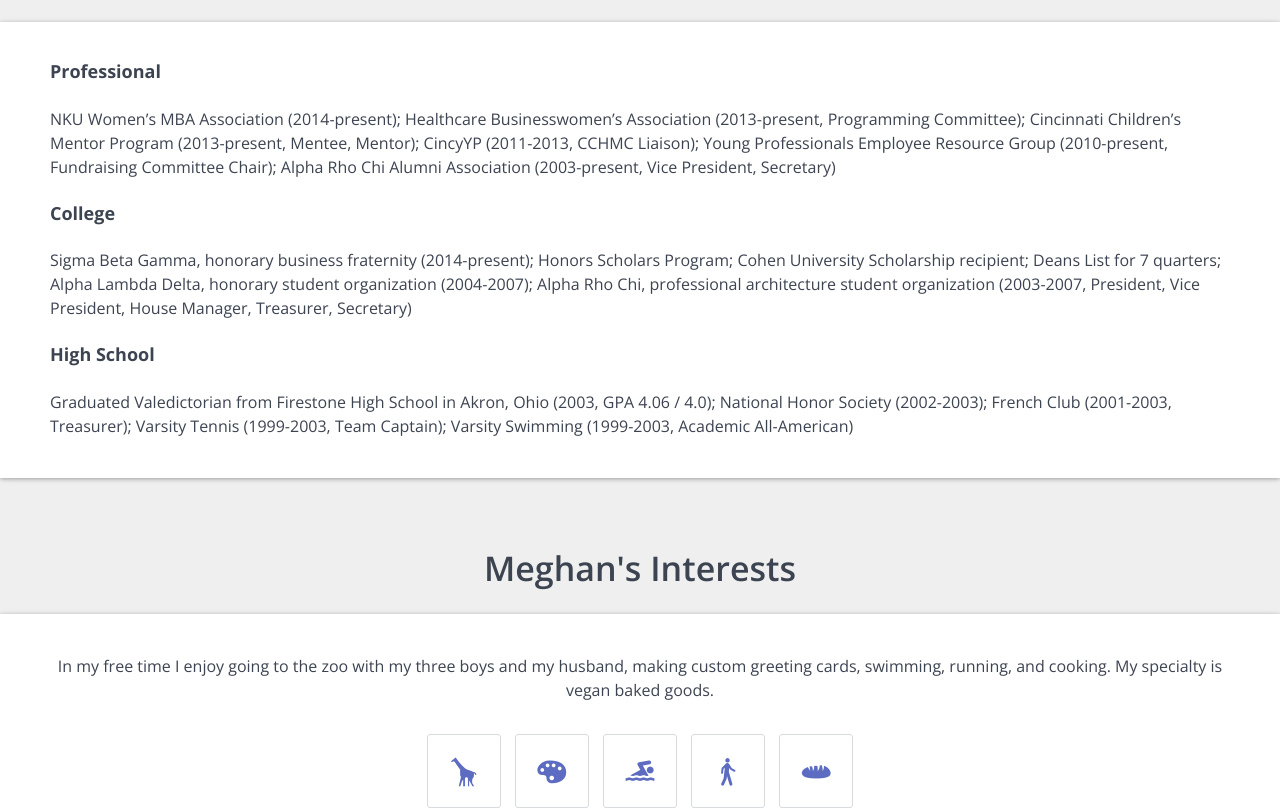
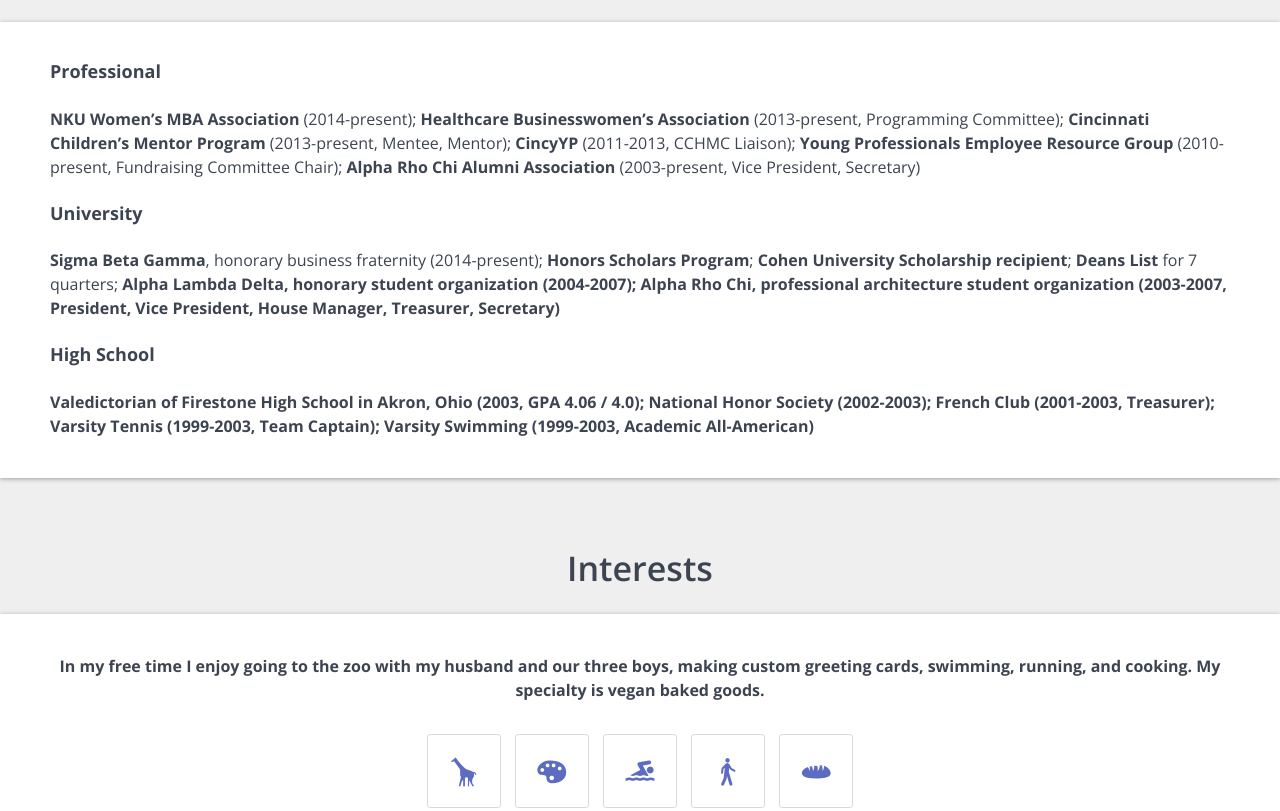
Before and after one commit to meghanclaireo/meghanclaireo.github.io, a plain HTML site: page index.html in a window 1280 px wide. Shown: the part 3815-4626 px from the top of the page. Drawn offline with nearby package versions, Linux system fonts and the light colour scheme; some packages are replaced by stand-ins of ours; files whose address does not match are found by name.

Commit message:
awards content style updates

```diff
--- a/index.html
+++ b/index.html
@@ -507,15 +507,15 @@
                     <div class="section-box">
                           <h5>Professional</h5>
                         <p>
-	                        NKU Women’s MBA Association (2014-present); Healthcare Businesswomen’s Association (2013-present, Programming Committee); Cincinnati Children’s Mentor Program (2013-present, Mentee, Mentor); CincyYP (2011-2013, CCHMC Liaison); Young Professionals Employee Resource Group (2010-present, Fundraising Committee Chair); Alpha Rho Chi Alumni Association (2003-present, Vice President, Secretary)
+	                        <strong>NKU Women’s MBA Association</strong> (2014-present); <strong>Healthcare Businesswomen’s Association</strong> (2013-present, Programming Committee); <strong>Cincinnati Children’s Mentor Program</strong> (2013-present, Mentee, Mentor); <strong>CincyYP</strong> (2011-2013, CCHMC Liaison); <strong>Young Professionals Employee Resource Group</strong> (2010-present, Fundraising Committee Chair); <strong>Alpha Rho Chi Alumni Association</strong> (2003-present, Vice President, Secretary)
                         </p>
-                          <h5>College</h5>
+                          <h5>University</h5>
                           <p>
-                          Sigma Beta Gamma, honorary business fraternity (2014-present); Honors Scholars Program; Cohen University Scholarship recipient; Deans List for 7 quarters; Alpha Lambda Delta, honorary student organization (2004-2007); Alpha Rho Chi, professional architecture student organization (2003-2007, President, Vice President, House Manager, Treasurer, Secretary)
+                          <strong>Sigma Beta Gamma</strong>, honorary business fraternity (2014-present); <strong>Honors Scholars Program</strong>; <strong>Cohen University Scholarship recipient</strong>; <strong>Deans List</strong> for 7 quarters; <strong>Alpha Lambda Delta, honorary student organization (2004-2007); <strong>Alpha Rho Chi</strong>, professional architecture student organization (2003-2007, President, Vice President, House Manager, Treasurer, Secretary)
                         </p>
                         <h5>High School</h5>
                         <p>
-                          Graduated Valedictorian from Firestone High School in Akron, Ohio (2003, GPA 4.06 / 4.0); National Honor Society (2002-2003); French Club (2001-2003, Treasurer); Varsity Tennis (1999-2003, Team Captain); Varsity Swimming (1999-2003, Academic All-American)
+                          <strong>Valedictorian</strong> of Firestone High School in Akron, Ohio (2003, GPA 4.06 / 4.0); <strong>National Honor Society</strong> (2002-2003); <strong>French Club</strong> (2001-2003, Treasurer); <strong>Varsity Tennis</strong> (1999-2003, Team Captain); <strong>Varsity Swimming</strong> (1999-2003, Academic All-American)
                         </p>
                     </div>
                 </div>
@@ -524,10 +524,10 @@
 
             <section id="interests" class="section section-interests">
                 <div class="animate-up">
-                    <h2 class="section-title">Meghan's Interests</h2>
+                    <h2 class="section-title">Interests</h2>
 
                     <div class="section-box">
-                        <p>In my free time I enjoy going to the zoo with my three boys and my husband, making custom greeting cards, swimming, running, and cooking. My specialty is vegan baked goods.
+                        <p>In my free time I enjoy going to the zoo with my husband and our three boys, making custom greeting cards, swimming, running, and cooking. My specialty is vegan baked goods.
                             </p>
 
                         <ul class="interests-list">
```
